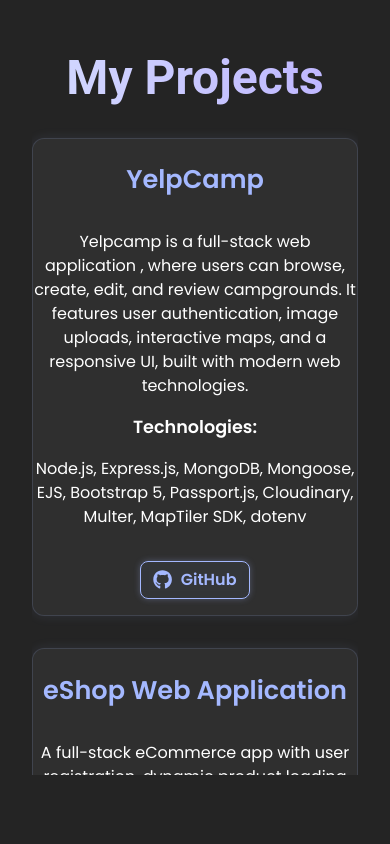
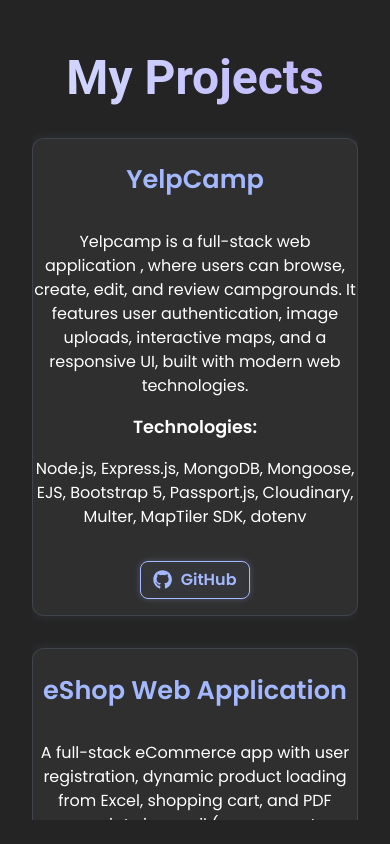
Before and after one commit to georgebetsios/myPortfolio, a React (Vite) app: page /projects in a window 390 px wide. Shown: the part 1880-2724 px from the top of the page. Built offline with nearby package versions, Linux system fonts and the light colour scheme.

Commit message:
Fix responsive

```diff
--- a/src/styles/Projects.css
+++ b/src/styles/Projects.css
@@ -131,7 +131,7 @@
         display: grid;
         grid-template-columns: 1fr;
         gap: 2rem;
-        max-height: 77vh;
+        max-height: calc(100vh - 150px);;
         overflow-y: auto;
         max-width: 100%;
     }
```
Also changed, not shown: 4 other files (tests, documents, lock files or other folders).
